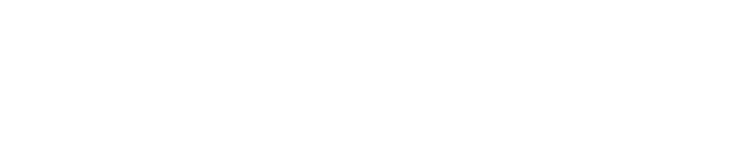
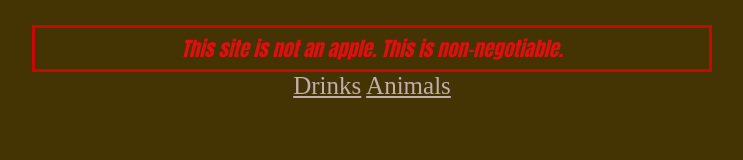
Before and after one commit to 1q2100/some_toppings, a plain HTML site: page food.html in a window 1280 px wide. Shown: the whole page, without its empty margins (268-1011 px from the left). Drawn offline with Linux system fonts and the light colour scheme.

Commit message:
a cupl new sites

```diff
--- a/drinks.html
+++ b/drinks.html
@@ -0,0 +1,14 @@
+<!DOCTYPE html>
+<html>
+<head>
+        <link rel="stylesheet" href="style.css" />
+</head>
+    <div>
+        This site is not an apple. This is non-negotiable.
+    </div>
+    <a href="./food.html">Food</a>
+    <a href="./index.html">Animals</a>
+<body>
+
+</body>
+</html>
--- a/food.html
+++ b/food.html
@@ -0,0 +1,14 @@
+<!DOCTYPE html>
+<html>
+<head>
+        <link rel="stylesheet" href="style.css" />
+</head>
+    <div>
+        This site is not an apple. This is non-negotiable.
+    </div>
+    <a href="./drinks.html">Drinks</a>
+    <a href="./index.html">Animals</a>
+<body>
+
+</body>
+</html>
--- a/style.css
+++ b/style.css
@@ -1,5 +1,8 @@
 img {
     width: 500px;
+}
+a {
+    color:rgb(194, 174, 174);
 }
 head {
     text-align:center;
```
Also changed, not shown: index.html (+2 -0 lines).
